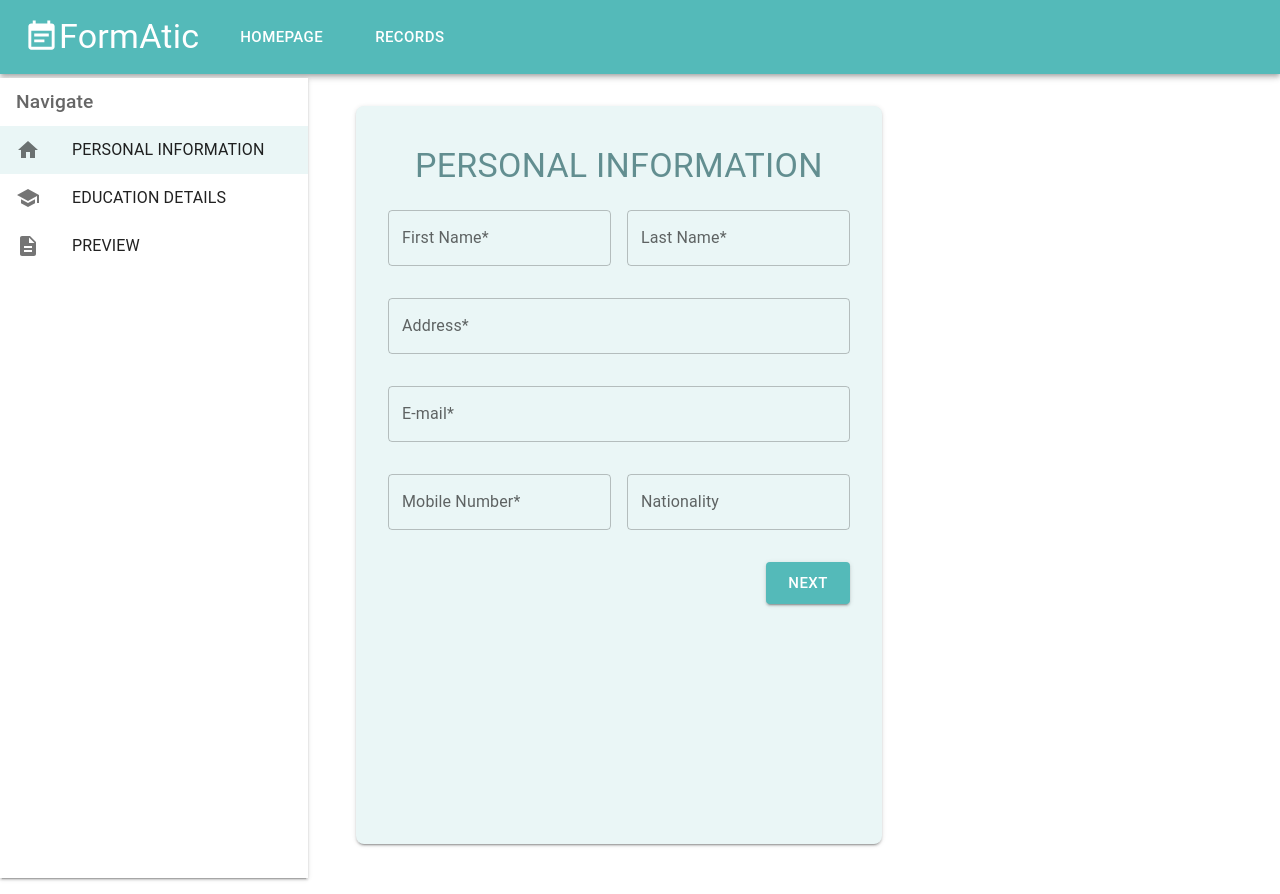
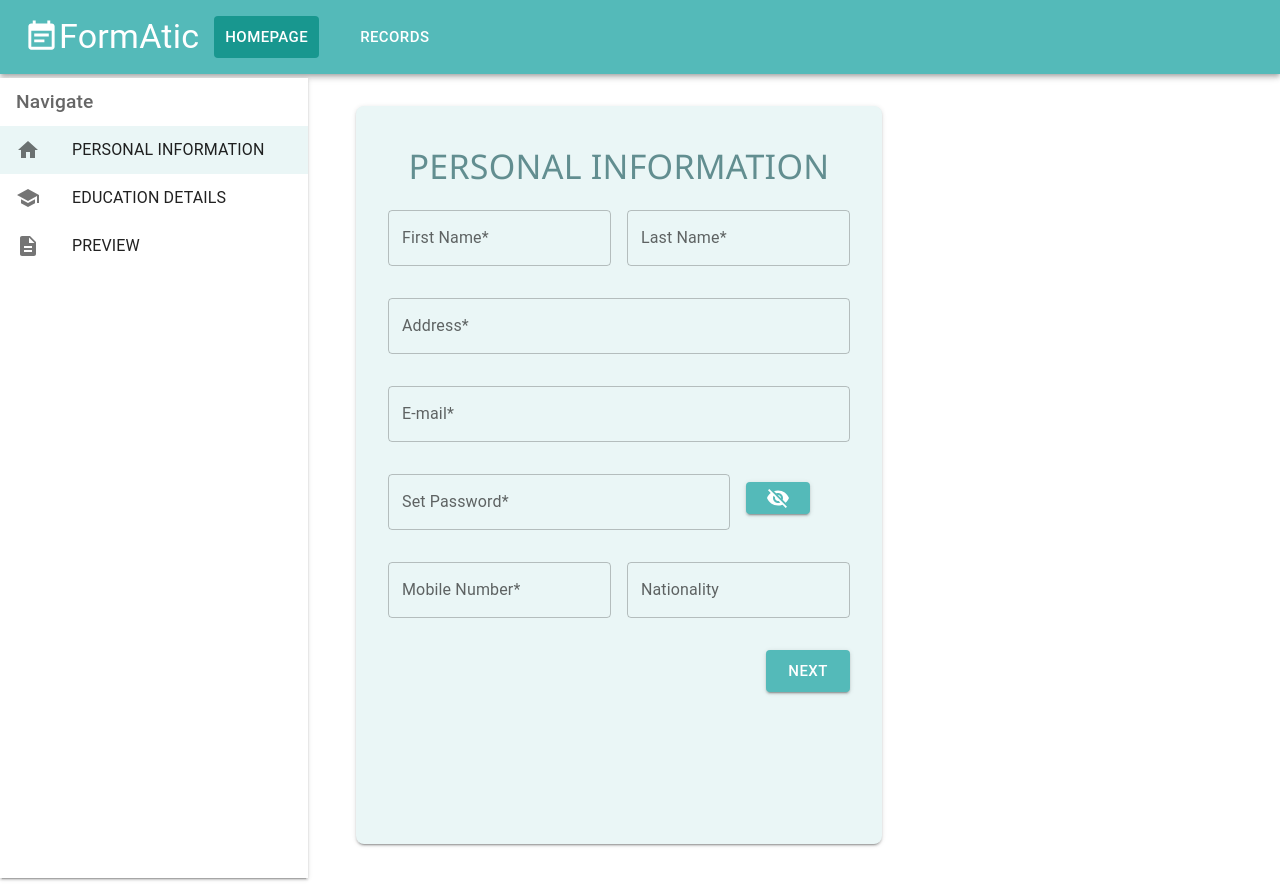
Before and after one commit to archiportal/MultiStepClient, a React (Create React App) app: page / in a window 1280 px wide. Built offline with nearby package versions, Linux system fonts and the light colour scheme; no server answers.

Commit message:
records updated

```diff
--- a/src/App.jsx
+++ b/src/App.jsx
@@ -7,11 +7,13 @@ import Axios from 'axios';
 
 function App() {
   const[page,setPage] = useState(0);
+  const[record,setRecord]=useState(false);
   const[formData,setFormData] = useState([])
   const[data,setData]=useState(
     {
       FirstName:'',
       LastName:'',
+      Password:'',
       Address:'',
       Email:'',
       Mobile:'',
@@ -49,7 +51,6 @@ function App() {
       }
     }
 
-
   const theme = createTheme({
     palette: {
       background: {
@@ -57,10 +58,16 @@ function App() {
       },
     },
   });
+
   const btnSx = {
-    margin : "0em 2em 0em 2em",
+    bgcolor:(!record)?'#18978F':'inherit',
+    margin : "0em 1em 0em 1em",
   }
-  const[record,setRecord]=useState(false);
+
+  const btnSx2 = {
+    bgcolor:(record)?'#18978F':'inherit',
+    margin : "0em 1em 0em 1em",
+  }
   return (
     <>
     <ThemeProvider theme={theme}>
@@ -73,8 +80,8 @@ function App() {
       <Typography variant='h4' marginTop={2} marginBottom={2}>
         FormAtic
       </Typography>
-      <Button color="inherit" size="large" sx={btnSx} onClick={()=>{setRecord(false)}}>HOMEPAGE</Button>
-      <Button color="inherit" size="large" onClick={()=>{setRecord(true)}}>RECORDS</Button>
+      <Button size='large' color="inherit" sx={btnSx} onClick={()=>{setRecord(false)}}>HOMEPAGE</Button>
+      <Button size='large' color="inherit" sx={btnSx2} onClick={()=>{setRecord(true)}}>RECORDS</Button>
       </Toolbar>
       </AppBar>
     {
--- a/src/components/Confirmed.jsx
+++ b/src/components/Confirmed.jsx
@@ -18,7 +18,7 @@ function Confirmed({setPage}) {
 }
   return (
     <>
-    <Typography variant='h5' align='center' sx={typoSx}>
+    <Typography variant='h5' align='center' sx={typoSx} fontFamily='Segoe UI'>
       Your submission was successful. Thank you.
     <CheckCircleOutlineIcon />
     </Typography>
--- a/src/components/Education.jsx
+++ b/src/components/Education.jsx
@@ -30,7 +30,7 @@ function Education({decPage,data,setData,incPage}) {
       }
   return (
     <form className={styles.formLayout}>
-        <Typography variant='h4' sx={typoSx}>
+        <Typography variant='h4' sx={typoSx} fontFamily='Segoe UI'>
             EDUCATION DETAILS
         </Typography>
         <TextField type='text' id="outlined-basic" label="Institution Name*" variant="outlined" sx={fldSx}
--- a/src/components/HomePage.jsx
+++ b/src/components/HomePage.jsx
@@ -46,7 +46,6 @@ function HomePage({data, setData, postForm, page, setPage}) {
       flexWrap:'wrap',
       alignItems: 'center',
       boxShadow:2,
-      overflow:'scroll',
       minWidth:'350px',
   }
 
--- a/src/components/Personalinfo.jsx
+++ b/src/components/Personalinfo.jsx
@@ -1,8 +1,12 @@
-import React from 'react';
+import { React, useState } from 'react';
 import {TextField , Typography, Grid, Button, Box } from '@mui/material';
+import VisibilityIcon from '@mui/icons-material/Visibility';
+import VisibilityOffIcon from '@mui/icons-material/VisibilityOff';
 import styles from '../styles/Form1.module.css';
 
+
 function Personalinfo({incPage, data, setData}) {
+    const[showPassword,setShowPassword] = useState(false);
     const onClick=()=>{
         incPage();
     }
@@ -12,6 +16,12 @@ function Personalinfo({incPage, data, setData}) {
     }
 
     const fldSx2 ={
+        margin : '1em',
+        width : '100%',
+        right:'1rem'
+    }
+
+    const fldSx3={
         margin : '1em',
         width : '100%',
         right:'1rem'
@@ -30,9 +40,17 @@ function Personalinfo({incPage, data, setData}) {
         marginTop : '1rem',
     }
 
+    const btnSx3={
+        bgcolor:'#54BAB9',
+        '&:hover':{
+            bgcolor:'#97D2EC',
+        },
+        margin : '1.5rem 1rem 1rem 0rem',
+    }
+
   return (
     <form className={styles.formLayout}>
-        <Typography variant='h4' sx={typoSx}>
+        <Typography variant='h4' sx={typoSx} fontFamily='Segoe UI'>
             PERSONAL INFORMATION
         </Typography>
         <Grid container spacing={2}>
@@ -49,6 +67,17 @@ function Personalinfo({incPage, data, setData}) {
         value={data.Address} onChange={(e)=>setData({...data, Address:e.target.value})}/>
         <TextField type='text' id="outlined-basic" label="E-mail*" variant="outlined" sx={fldSx}
         value={data.Email} onChange={(e)=>setData({...data, Email:e.target.value})}/>
+        <Grid container spacing={2}>
+        <Grid item xs={9}>
+        <TextField type={(showPassword)?'text':'password'} id="outlined-basic" label="Set Password*" variant="outlined" sx={fldSx3}
+        value={data.Password} onChange={(e)=>setData({...data, Password:e.target.value})}/>
+        </Grid>
+        <Grid item xs={3}>
+        <Button variant="contained" size="small" sx={btnSx3} onClick={()=>{setShowPassword(!showPassword)}}>
+        {showPassword?(<VisibilityIcon/>):(<VisibilityOffIcon/>)}
+        </Button>
+        </Grid>
+        </Grid>
         <Grid container spacing={2}>
         <Grid item xs={6}>
         <TextField type='text' id="outlined-basic" label="Mobile Number*" variant="outlined" sx={fldSx2}
--- /dev/null
+++ b/src/components/Record.jsx
@@ -0,0 +1,9 @@
+import React from 'react'
+
+function Record() {
+  return (
+    <div>Record</div>
+  )
+}
+
+export default Record
--- a/src/components/Records.jsx
+++ b/src/components/Records.jsx
@@ -1,8 +1,40 @@
-import React from 'react'
+import { Button, Typography } from '@mui/material';
+import { Box } from '@mui/system';
+import React from 'react';
+import styles from '../styles/Container.module.css';
+import Record from './Record';
 
 function Records({formData}) {
+  const boxSx = {
+    width:'100%',
+    height:'100%',
+    display:'flex',
+    flexDirection : 'column',
+    alignItems:'center',
+    justifyContents:'center',
+  }
+
   return (
-    <div>Records</div>
+    <Box sx={boxSx} >
+      <Typography variant='h2' fontFamily='Segoe UI' color='#628E90' margin='1rem'>
+        RECORDS
+      </Typography>
+      {formData.map((user)=>{
+        return(
+        <div>
+          <div className={styles.divInside}>
+          <Box display="flex" justifyContent="center" className={styles.divText}>
+          <h2>Name : {user.FirstName} {user.LastName}</h2>
+          </Box>
+          <Box display="flex" justifyContent="center" className={styles.divButton}>
+          <Button variant="contained" size='small'>
+            View
+          </Button>
+          </Box>
+          </div>
+        </div>
+        )})}
+    </Box>
   )
 }
 
--- a/src/styles/Container.module.css
+++ b/src/styles/Container.module.css
@@ -4,3 +4,45 @@
     justify-content: center;
     align-items: center;
 }
+
+.divInside{
+    display: flex;
+    align-items: center;
+    justify-content: center;
+    margin: 1em;
+    border-radius: 15px;
+    border: none;
+    height: 60px;
+    width: 600px;
+    min-width: 300px;
+    outline: none;
+    background:#F6F6F6;
+    color: #628E90;
+    transition: 0.2s ease-in-out;
+    box-shadow: 1px 1px 1px 1px #D8E3E7;
+}
+
+.divInside:hover{
+    background: #E8F0F2;
+}
+
+.divText{
+    width: 400px;
+}
+
+.divButton{
+    width: 200px;
+}
+
+@media (max-width:600px) {
+    .buttonInside{
+        width: 400px;
+    }
+    .divText{
+        width: 300px;
+        font-size: 0.8em;
+    }
+    .divButton{
+        width: 100px;
+    }
+}
```
